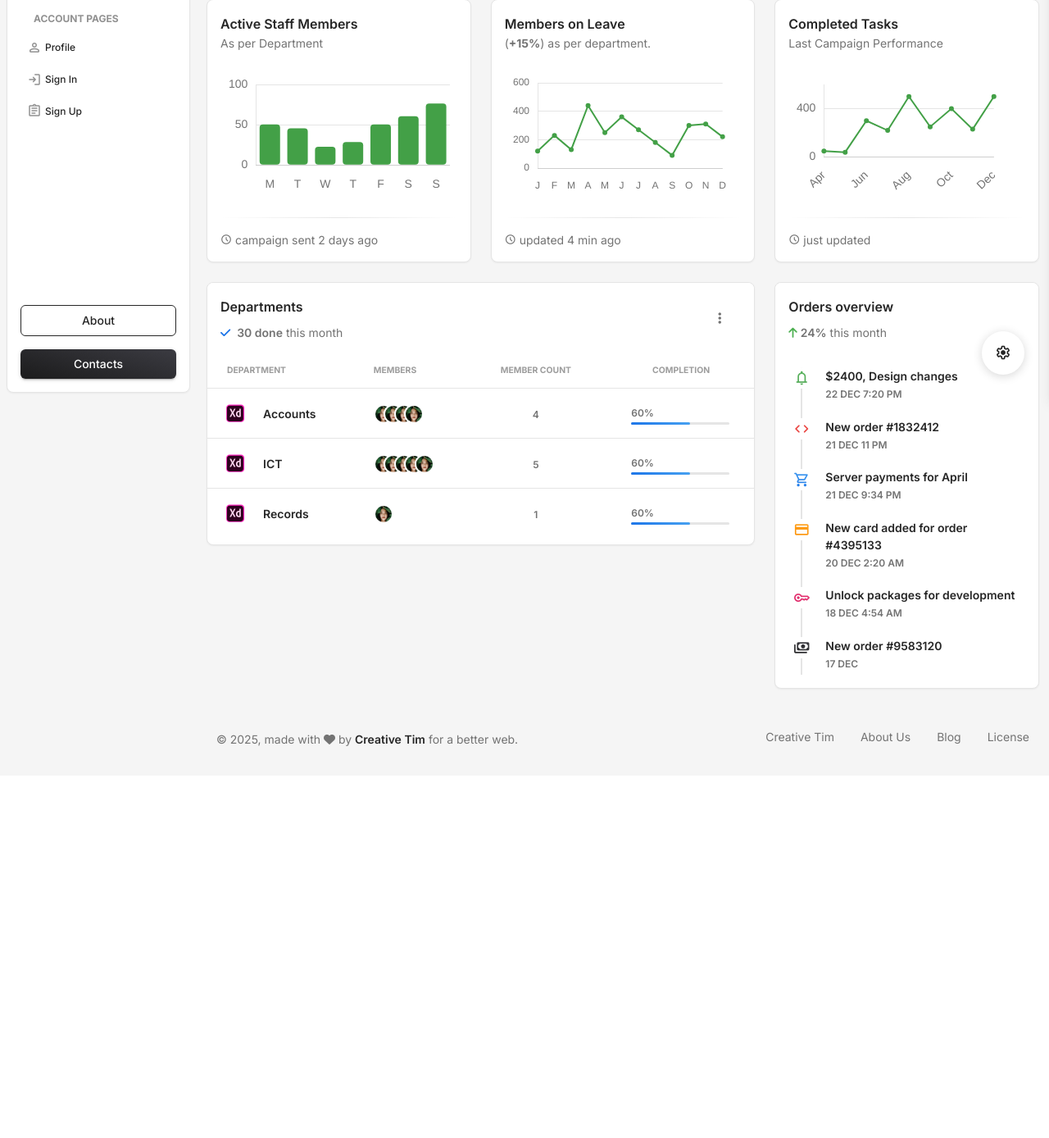
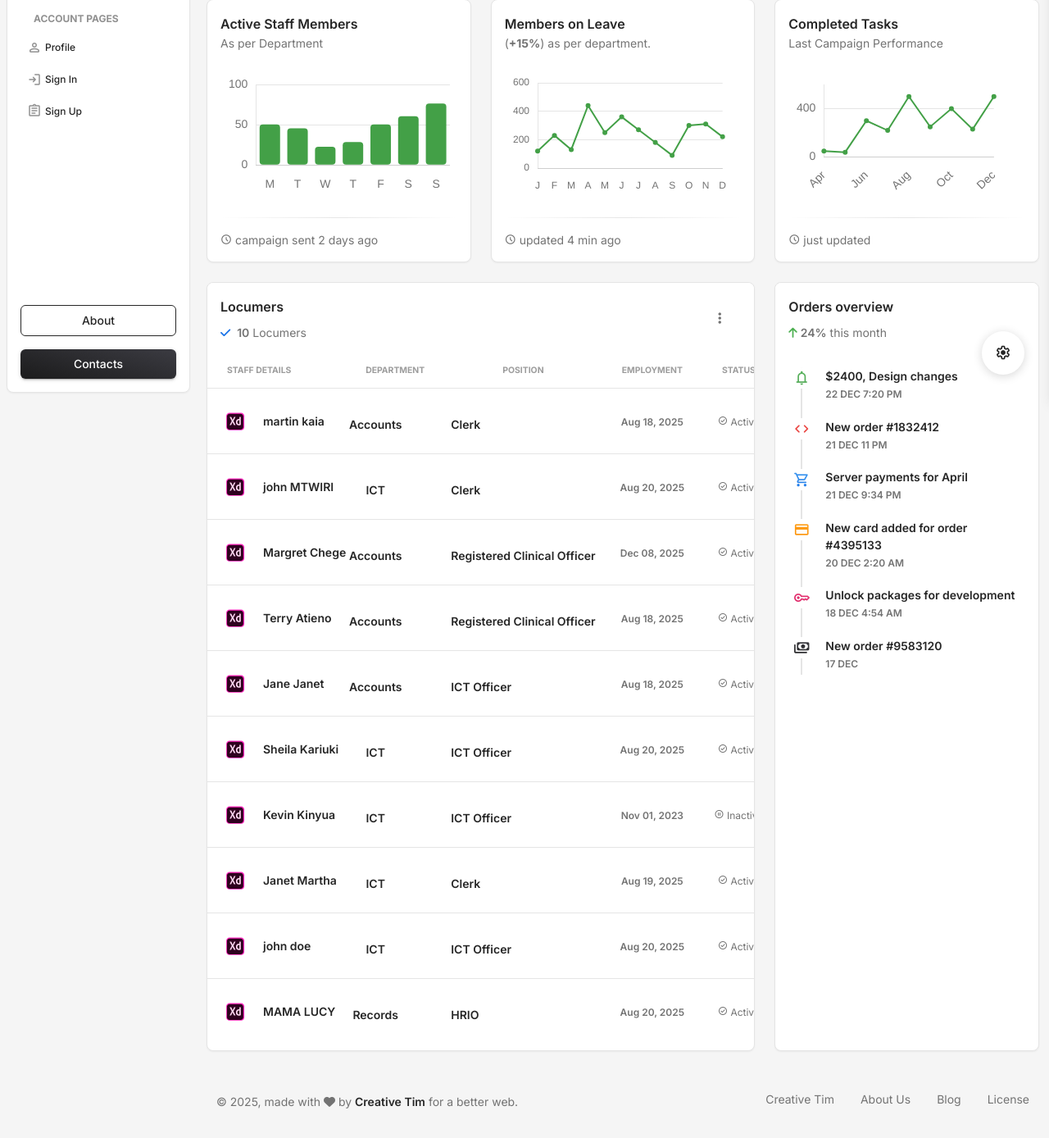
Before and after one commit to WendyAchieng01/employeemgmt, a Django app: page /dashboard/ in a window 1280 px wide; the page is wider, and only the part inside the window is pictured. Shown: the part 313-1701 px from the top of that part at 82% size. Before the commit the page ends 1223 px from the top of that part, so only its background shows below. Run offline with Django 5.2, Linux system fonts and the light colour scheme; data comes from the database, SQL or seed files in the repository; some libraries are stand-ins or nearby versions.

Commit message:
Changes to the dashboard

```diff
--- a/templates/dashboard.html
+++ b/templates/dashboard.html
@@ -1,17 +1,3 @@
-<!--
-=========================================================
-* Material Dashboard 3 - v3.2.0
-=========================================================
-
-* Product Page: https://www.creative-tim.com/product/material-dashboard
-* Copyright 2024 Creative Tim (https://www.creative-tim.com)
-* Licensed under MIT (https://www.creative-tim.com/license)
-* Coded by Creative Tim
-
-=========================================================
-
-* The above copyright notice and this permission notice shall be included in all copies or substantial portions of the Software.
--->
 <!DOCTYPE html>
 <html lang="en">
 
@@ -24,27 +10,6 @@
   <title>
     Dashboard
   </title>
-  <!-- Extra details for Live View on GitHub Pages -->
-  <!-- Canonical SEO -->
-  <link rel="canonical" href="https://www.creative-tim.com/product/material-dashboard" />
-  <!--  Social tags      -->
-  <meta name="keywords" content="creative tim, html dashboard, html css dashboard, web dashboard, bootstrap 5 dashboard, bootstrap 5, css3 dashboard, bootstrap 5 admin, Material Dashboard bootstrap 5 dashboard, frontend, responsive bootstrap 5 dashboard, free dashboard, free admin dashboard, free bootstrap 5 admin dashboard">
-  <meta name="description" content="Material Dashboard 3 is a beautiful Bootstrap 5 admin dashboard with a large number of components, designed to look beautiful and organized. If you are looking for a tool to manage and visualize data about your business, this dashboard is the thing for you.">
-  <!-- Twitter Card data -->
-  <meta name="twitter:card" content="product">
-  <meta name="twitter:site" content="@creativetim">
-  <meta name="twitter:title" content="Material Dashboard 3 by Creative Tim">
-  <meta name="twitter:description" content="Material Dashboard 3 is a beautiful Bootstrap 5 admin dashboard with a large number of components, designed to look beautiful and organized. If you are looking for a tool to manage and visualize data about your business, this dashboard is the thing for you.">
-  <meta name="twitter:creator" content="@creativetim">
-  <meta name="twitter:image" content="https://s3.amazonaws.com/creativetim_bucket/products/450/original/material-dashboard.jpg">
-  <!-- Open Graph data -->
-  <meta property="fb:app_id" content="655968634437471">
-  <meta property="og:title" content="Material Dashboard 3 by Creative Tim" />
-  <meta property="og:type" content="article" />
-  <meta property="og:url" content="http://demos.creative-tim.com/material-dashboard/pages/dashboard.html" />
-  <meta property="og:image" content="https://s3.amazonaws.com/creativetim_bucket/products/450/original/material-dashboard.jpg" />
-  <meta property="og:description" content="Material Dashboard 3 is a beautiful Bootstrap 5 admin dashboard with a large number of components, designed to look beautiful and organized. If you are looking for a tool to manage and visualize data about your business, this dashboard is the thing for you." />
-  <meta property="og:site_name" content="Creative Tim" />
   <!--     Fonts and icons     -->
   <link rel="stylesheet" type="text/css" href="https://fonts.googleapis.com/css?family=Inter:300,400,500,600,700,900" />
   <!-- Nucleo Icons -->
@@ -429,10 +394,10 @@
             <div class="card-header pb-0">
               <div class="row">
                 <div class="col-lg-6 col-7">
-                  <h6>Departments</h6>
+                  <h6>Locumers</h6>
                   <p class="text-sm mb-0">
                     <i class="fa fa-check text-info" aria-hidden="true"></i>
-                    <span class="font-weight-bold ms-1">30 done</span> this month
+                    <span class="font-weight-bold ms-1">{{ staff_list.count }}</span> Locumers
                   </p>
                 </div>
                 <div class="col-lg-6 col-5 my-auto text-end">
@@ -454,14 +419,16 @@
                 <table class="table align-items-center mb-0">
                   <thead>
                     <tr>
-                      <th class="text-uppercase text-secondary text-xxs font-weight-bolder opacity-7">Department</th>
-                      <th class="text-uppercase text-secondary text-xxs font-weight-bolder opacity-7 ps-2">Members</th>
-                      <th class="text-center text-uppercase text-secondary text-xxs font-weight-bolder opacity-7">Member Count</th>
-                      <th class="text-center text-uppercase text-secondary text-xxs font-weight-bolder opacity-7">Completion</th>
+                      <th class="text-uppercase text-secondary text-xxs font-weight-bolder opacity-7">Staff Details</th>
+                      <th class="text-uppercase text-secondary text-xxs font-weight-bolder opacity-7 ps-2">Department</th>
+                      <th class="text-center text-uppercase text-secondary text-xxs font-weight-bolder opacity-7">Position</th>
+                      <th class="text-center text-uppercase text-secondary text-xxs font-weight-bolder opacity-7">Employment</th>
+                      <th class="text-center text-uppercase text-secondary text-xxs font-weight-bolder opacity-7">Status</th>
+                      <th class="text-center text-uppercase text-secondary text-xxs font-weight-bolder opacity-7">Actions</th>
                     </tr>
                   </thead>
                   <tbody>
-                    {% for dep in departments %}
+                    {% for staff in staff_list %}
                      <tr>
                       <td>
                         <div class="d-flex px-2 py-1">
@@ -469,39 +436,64 @@
                             <img src="{% static '/img/small-logos/logo-xd.svg' %}" class="avatar avatar-sm me-3" alt="xd">
                           </div>
                           <div class="d-flex flex-column justify-content-center">
-                            <a href="{% url 'core:department_staff' dep.id %}" >
-                            <h6 class="mb-0 text-sm">{{ dep.name }}</h6>
+                            <a href="#" >
+                            <h6 class="mb-0 text-sm">{{ staff.first_name }} {{ staff.last_name }}</h6>
                             </a>
                           </div>
                         </div>
                       </td>
                       <td>
                         <div class="avatar-group mt-2">
-                          {% for staff in dep.staff_members.all %}
-                          <a href="{% url 'core:staff_detail' staff.unique_id %}" class="avatar avatar-xs rounded-circle" data-bs-toggle="tooltip" data-bs-placement="bottom" title="{{ staff.first_name }}">
-                            <img src="{% static '/img/team-1.jpg' %}" alt="team1">
+                          <a href="#" class="avatar avatar-xs rounded-circle" data-bs-toggle="tooltip" data-bs-placement="bottom" title="{{ staff.first_name }}">
+                            <h6 class="mb-0 text-sm">{{ staff.department.name }}</h6>
                           </a>
-                          {% endfor %}
+                        </div>
+                      </td>
+                      <td>
+                        <div class="mt-2 justify-content-center flex-column align-middle">
+                            <h6 class="mb-0 text-sm">{{ staff.position }}</h6>
+                          </a>
                         </div>
                       </td>
                       <td class="align-middle text-center text-sm">
-                        <span class="text-xs font-weight-bold"> {{ dep.staff_count }} </span>
+                        <span class="text-xs font-weight-bold"> {{ staff.employment_date|date:"M d, Y" }} </span>
                       </td>
-                      <td class="align-middle">
-                        <div class="progress-wrapper w-75 mx-auto">
-                          <div class="progress-info">
-                            <div class="progress-percentage">
-                              <span class="text-xs font-weight-bold">60%</span>
-                            </div>
-                          </div>
-                          <div class="progress">
-                            <div class="progress-bar bg-gradient-info w-60" role="progressbar" aria-valuenow="60" aria-valuemin="0" aria-valuemax="100"></div>
-                          </div>
+                      <td class="align-middle text-center text-sm">
+                        <span class="inline-flex items-center px-2.5 py-0.5 rounded-full text-xs font-medium
+                                    {% if staff.employment_status == 'ACTIVE' %}bg-green-100 text-green-800
+                                    {% elif staff.employment_status == 'INACTIVE' %}bg-yellow-100 text-yellow-800
+                                    {% elif staff.employment_status == 'TERMINATED' %}bg-red-100 text-red-800
+                                    {% elif staff.employment_status == 'RETIRED' %}bg-gray-100 text-gray-800
+                                    {% endif %}">
+                            <i class="material-symbols-rounded text-xs mr-1">
+                                {% if staff.employment_status == 'ACTIVE' %}check_circle
+                                {% elif staff.employment_status == 'INACTIVE' %}pause_circle
+                                {% elif staff.employment_status == 'TERMINATED' %}cancel
+                                {% elif staff.employment_status == 'RETIRED' %}elderly
+                                {% endif %}
+                            </i>
+                            {{ staff.get_employment_status_display }}
+                        </span>
+                      </td>
+                      <td class="px-6 py-4 whitespace-nowrap text-sm font-medium">
+                        <div class="align-middle">
+                          <a href="{% url 'core:staff_detail' staff.unique_id %}" class="text-purple-600 hover:text-purple-900 mr-3">
+                              <i class="material-symbols-rounded">visibility</i>
+                          </a>
+                          <a href="{% url 'core:staff_update' staff.unique_id %}" class="text-indigo-600 hover:text-indigo-900 mr-3">
+                              <i class="material-symbols-rounded">edit</i>
+                          </a>
+                          <button onclick="confirmDelete('{{ staff.unique_id }}', '{{ staff.full_name }}')" class="text-red-600 hover:text-red-900">
+                              <i class="material-symbols-rounded">delete</i>
+                          </button>
                         </div>
                       </td>
                     </tr>
                     {% empty %}
-                    <p>No Departments have been added</p>
+                    <p>No Locum Members Added</p>
+                    <a href="{% url 'core:staff_create' %}" class="mt-4 inline-block bg-purple-600 text-white px-6 py-2 rounded-lg hover:bg-purple-700 transition duration-200">
+                    Add First Staff Member
+                    </a>
                     {% endfor %}
                   </tbody>
                 </table>
```
